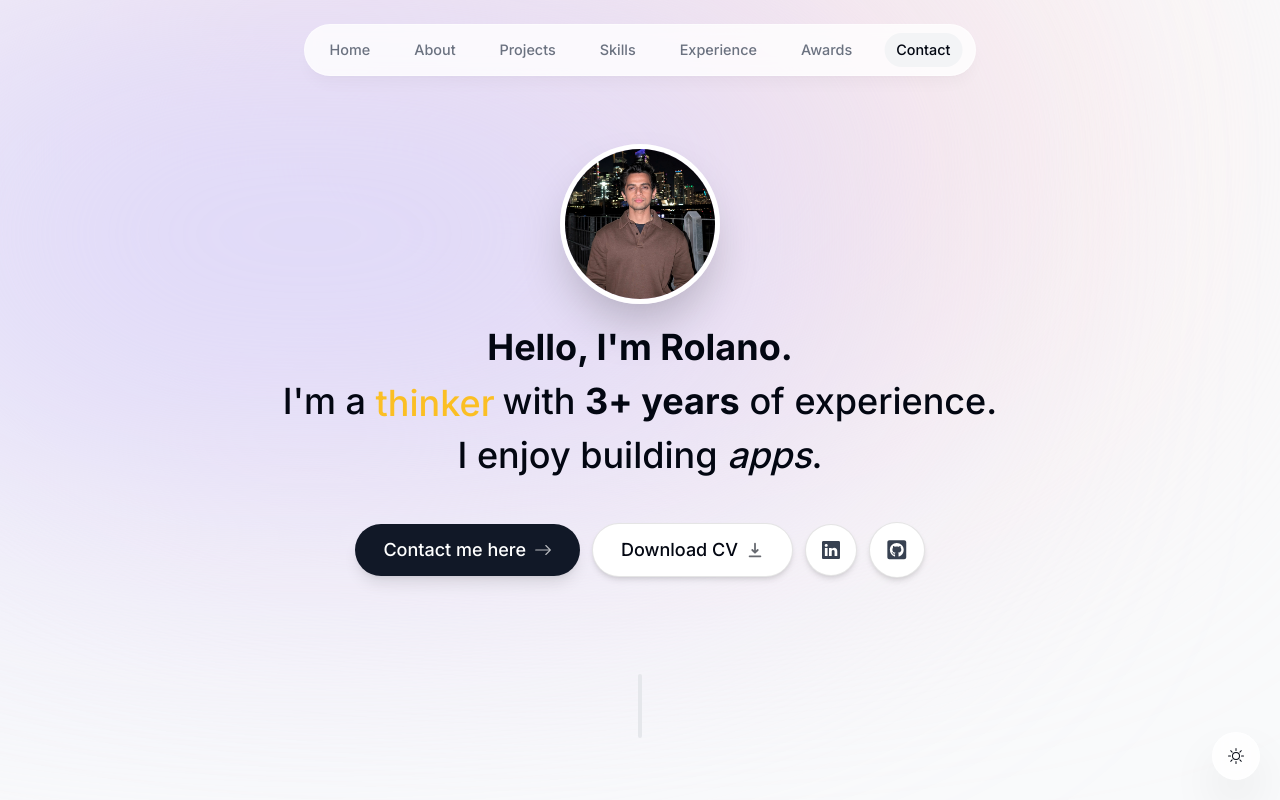
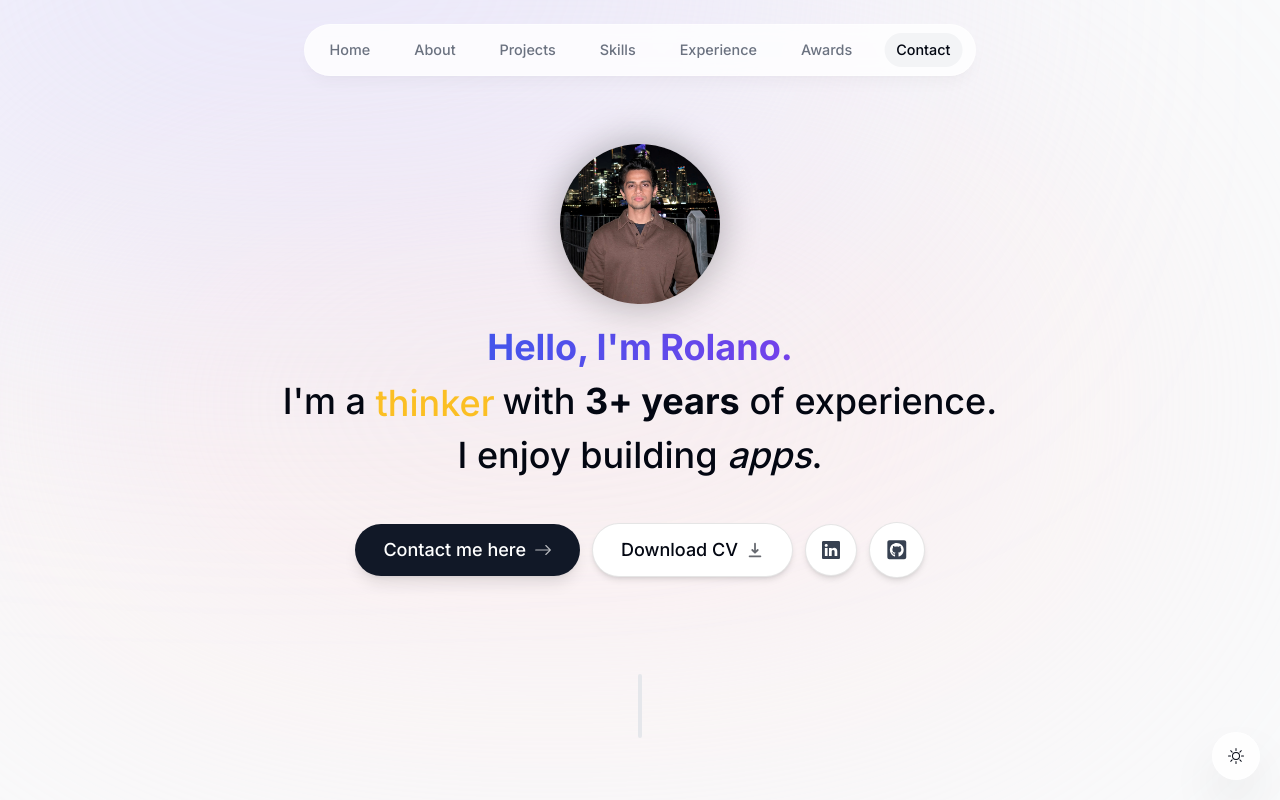
Before and after one commit to rolanorebelo/portfolio-website, a Next.js app: page / in a window 1280 px wide. Shown: the top 800 px of the page. Built offline with nearby package versions, Linux system fonts and the light colour scheme; no server answers.

Commit message:
Add 3D floating effect to profile pic, fix company logos to fit circles perfectly, implement animated gradient backgrounds that change while scrolling

```diff
--- a/app/layout.tsx
+++ b/app/layout.tsx
@@ -6,6 +6,7 @@ import Footer from "@/components/footer";
 import ThemeSwitch from "@/components/theme-switch";
 import ThemeContextProvider from "@/context/theme-context";
 import { Toaster } from "react-hot-toast";
+import AnimatedBackground from "@/components/animated-background";
 
 const inter = Inter({ subsets: ["latin"] });
 
@@ -24,8 +25,7 @@ export default function RootLayout({
       <body
         className={`${inter.className} bg-gray-50 text-gray-950 relative pt-28 sm:pt-36 dark:bg-gray-900 dark:text-gray-50 dark:text-opacity-90`}
       >
-        <div className="bg-[#fbe2e3] absolute top-[-6rem] -z-10 right-[11rem] h-[31.25rem] w-[31.25rem] rounded-full blur-[10rem] sm:w-[68.75rem] dark:bg-[#946263]"></div>
-        <div className="bg-[#dbd7fb] absolute top-[-1rem] -z-10 left-[-35rem] h-[31.25rem] w-[50rem] rounded-full blur-[10rem] sm:w-[68.75rem] md:left-[-33rem] lg:left-[-28rem] xl:left-[-15rem] 2xl:left-[-5rem] dark:bg-[#676394]"></div>
+        <AnimatedBackground />
 
         <ThemeContextProvider>
           <ActiveSectionContextProvider>
--- /dev/null
+++ b/components/animated-background.tsx
@@ -0,0 +1,57 @@
+"use client";
+
+import { motion, useScroll, useTransform } from "framer-motion";
+
+export default function AnimatedBackground() {
+  const { scrollYProgress } = useScroll();
+
+  const background1Y = useTransform(scrollYProgress, [0, 1], ["0%", "50%"]);
+  const background2Y = useTransform(scrollYProgress, [0, 1], ["0%", "-50%"]);
+  const background1Rotate = useTransform(scrollYProgress, [0, 1], [0, 360]);
+  const background2Rotate = useTransform(scrollYProgress, [0, 1], [0, -360]);
+
+  const background1Color = useTransform(
+    scrollYProgress,
+    [0, 0.25, 0.5, 0.75, 1],
+    [
+      "rgba(251, 226, 227, 0.5)",
+      "rgba(219, 215, 251, 0.5)",
+      "rgba(226, 251, 227, 0.5)",
+      "rgba(251, 239, 215, 0.5)",
+      "rgba(251, 226, 227, 0.5)",
+    ]
+  );
+
+  const background2Color = useTransform(
+    scrollYProgress,
+    [0, 0.25, 0.5, 0.75, 1],
+    [
+      "rgba(219, 215, 251, 0.5)",
+      "rgba(226, 251, 227, 0.5)",
+      "rgba(251, 239, 215, 0.5)",
+      "rgba(251, 226, 227, 0.5)",
+      "rgba(219, 215, 251, 0.5)",
+    ]
+  );
+
+  return (
+    <>
+      <motion.div
+        className="absolute top-[-6rem] -z-10 right-[11rem] h-[31.25rem] w-[31.25rem] rounded-full blur-[10rem] sm:w-[68.75rem]"
+        style={{
+          backgroundColor: background1Color,
+          y: background1Y,
+          rotate: background1Rotate,
+        }}
+      />
+      <motion.div
+        className="absolute top-[-1rem] -z-10 left-[-35rem] h-[31.25rem] w-[50rem] rounded-full blur-[10rem] sm:w-[68.75rem] md:left-[-33rem] lg:left-[-28rem] xl:left-[-15rem] 2xl:left-[-5rem]"
+        style={{
+          backgroundColor: background2Color,
+          y: background2Y,
+          rotate: background2Rotate,
+        }}
+      />
+    </>
+  );
+}
--- a/components/experience.tsx
+++ b/components/experience.tsx
@@ -55,7 +55,7 @@ export default function Experience() {
                     alt="Icon"
                     width={60}
                     height={60}
-                    className="rounded-full object-cover border border-gray-300 dark:border-gray-700 bg-white"
+                    className="rounded-full object-contain p-2 bg-white dark:bg-white/90 shadow-lg"
                   />
                 }
                 iconStyle={{
--- a/components/intro.tsx
+++ b/components/intro.tsx
@@ -103,7 +103,7 @@ export default function Intro() {
                 height="256"
                 quality="95"
                 priority={true}
-                className="h-32 w-32 sm:h-40 sm:w-40 rounded-full object-cover border-[0.35rem] border-white shadow-2xl hover:scale-105 transition-transform duration-300"
+                className="h-32 w-32 sm:h-40 sm:w-40 rounded-full object-cover shadow-[0_0_40px_rgba(0,0,0,0.3)] hover:shadow-[0_0_60px_rgba(0,0,0,0.4)] hover:scale-110 transition-all duration-300 dark:shadow-[0_0_40px_rgba(255,255,255,0.2)] dark:hover:shadow-[0_0_60px_rgba(255,255,255,0.3)]"
               />
             </motion.div>
           </div>
@@ -114,7 +114,7 @@ export default function Intro() {
           initial={{ opacity: 0, y: 100 }}
           animate={{ opacity: 1, y: 0 }}
         >
-          <span className="font-bold block ">Hello, I&apos;m Rolano. </span>
+          <span className="font-bold block bg-gradient-to-r from-blue-600 to-purple-600 bg-clip-text text-transparent dark:from-blue-400 dark:to-purple-400">Hello, I&apos;m Rolano. </span>
           <span className="">I&apos;m a{" "}<RoleText />
           with <span className="font-bold">3+ years</span> of experience.</span>
           <span className="block">I enjoy building <span className="italic">apps</span>.</span>
```
